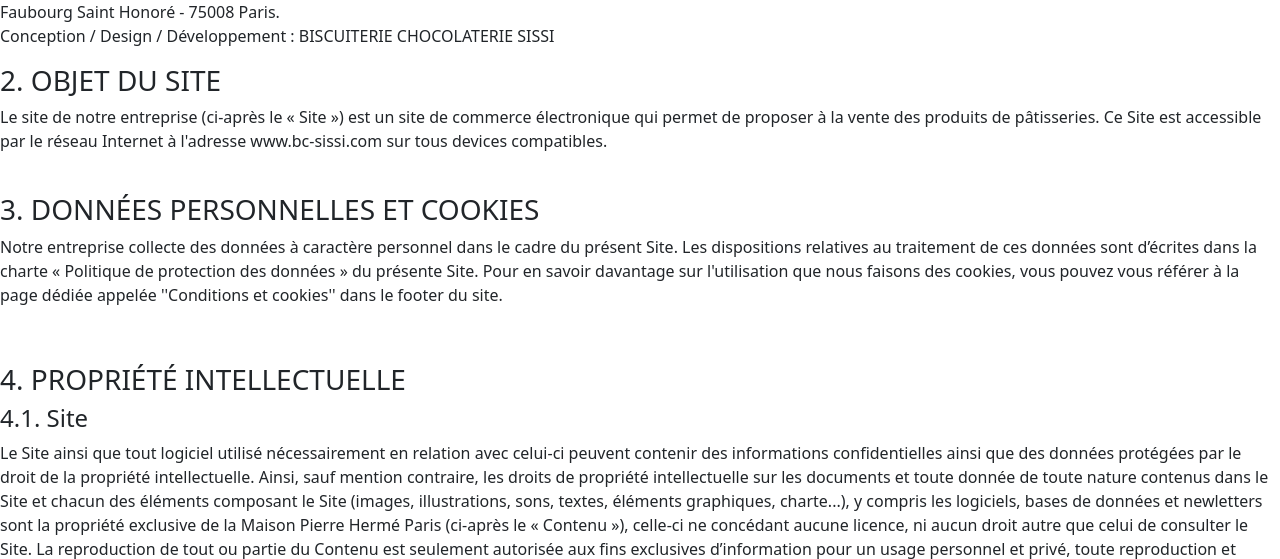
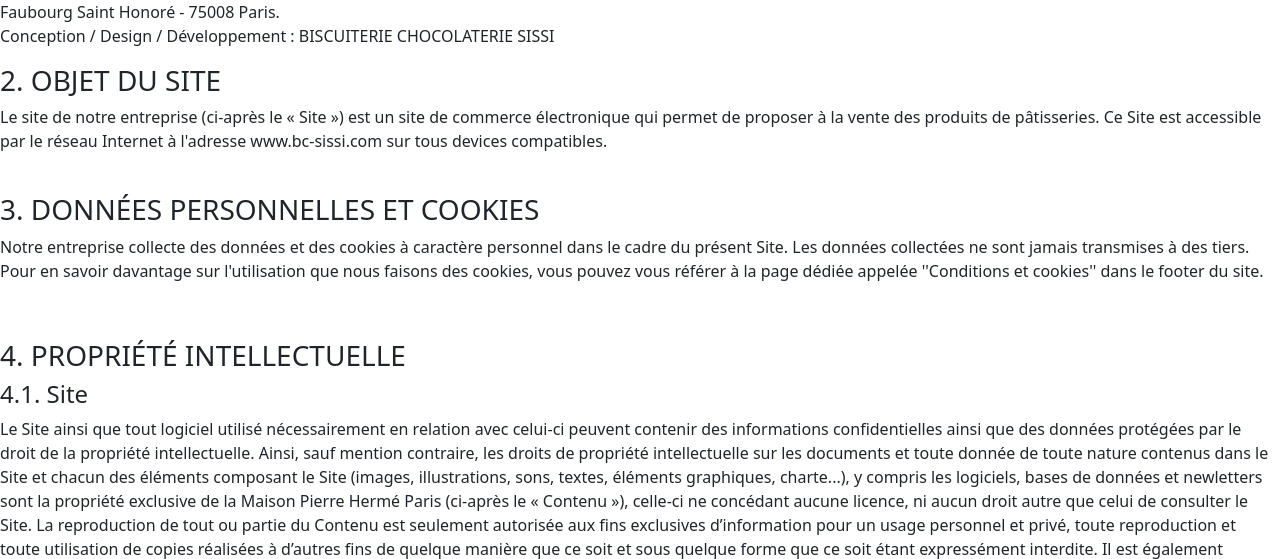
Before and after one commit to Aton2020/projetNew, a Symfony app: template templates/static_page/mentions.html.twig in a window 1280 px wide. Shown: the part 2212-2771 px from the top of the page. Run offline with Twig, Linux system fonts and the light colour scheme; the template is opened without the code that fills it, so the values that code supplies are empty; some libraries are stand-ins or nearby versions.

Commit message:
17 05 2023 mentions ok

```diff
--- a/templates/static_page/mentions.html.twig
+++ b/templates/static_page/mentions.html.twig
@@ -25,7 +25,7 @@ Ce Site est accessible par le réseau Internet à l'adresse www.bc-sissi.com sur
 
 
 <h3>3. DONNÉES PERSONNELLES ET COOKIES</h3>
-<p>Notre entreprise collecte des données à caractère personnel dans le cadre du présent Site. Les dispositions relatives au traitement de ces données sont d’écrites dans la charte « Politique de protection des données » du présente Site. Pour en savoir davantage sur l'utilisation que nous faisons des cookies, vous pouvez vous référer à la page dédiée appelée ''Conditions et cookies'' dans le footer du site.<p><br>
+<p>Notre entreprise collecte des données et des cookies à caractère personnel dans le cadre du présent Site. Les données collectées ne sont jamais transmises à des tiers. Pour en savoir davantage sur l'utilisation que nous faisons des cookies, vous pouvez vous référer à la page dédiée appelée ''Conditions et cookies'' dans le footer du site.<p><br>
 
 
 <h3>4. PROPRIÉTÉ INTELLECTUELLE<h3>
```
Also changed, not shown: public/img_produits/Compo_lapin.jpg (added).
